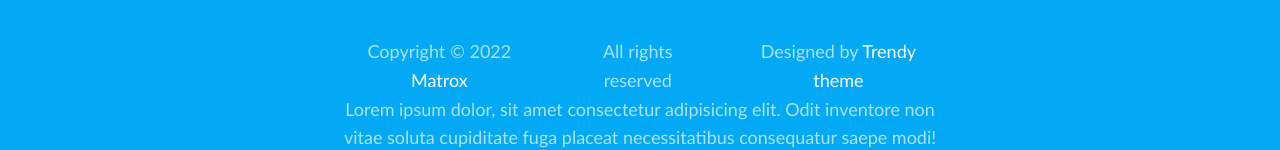
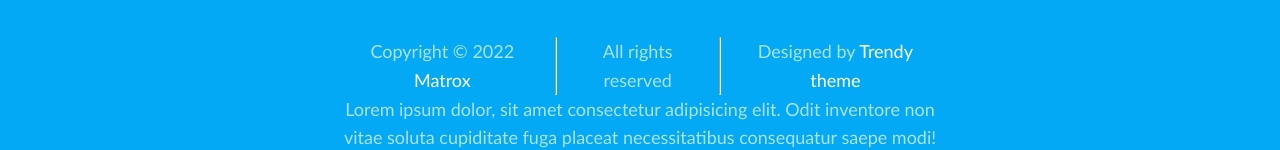
Before and after one commit to Darijush/05-30-coming-soon, a website: page index.html in a window 1280 px wide. Shown: the part 1363-1513 px from the top of the page. Drawn offline with Linux system fonts and the light colour scheme.

Commit message:
minor footer changes

```diff
--- a/css/pages/home.css
+++ b/css/pages/home.css
@@ -98,11 +98,17 @@
 }
 .footer-bottom > .futeriukai{
     display: flex;
+    flex-direction: row;
     justify-content: center;
-    gap: 30px;
+    gap: 10px;
 }
 footer  a{
     color: white;
     text-decoration: none;
 }
+footer hr{
+    max-height: 20%;
+    margin: 0;
+    color: #fffa;
+}
 /* FOOTER - end */
--- a/index.html
+++ b/index.html
@@ -59,7 +59,9 @@
             <img class="logo" src="./img/logo-white.png" alt="Logo white">
             <div class="futeriukai">
                 <p>Copyright &copy; 2022 <a href="#">Matrox</a></p>
+                <hr />
                 <p>All rights reserved</p>
+                <hr />
                 <p>Designed by <a href="#" target="_blank">Trendy theme</a></p>
             </div>
             <p>Lorem ipsum dolor, sit amet consectetur adipisicing elit. Odit inventore non vitae soluta cupiditate fuga placeat necessitatibus consequatur saepe modi! Quibusdam est itaque <a href="#">Matrox</a> nemo temporibus commodi recusandae quaerat quisquam saepe?</p>
```
